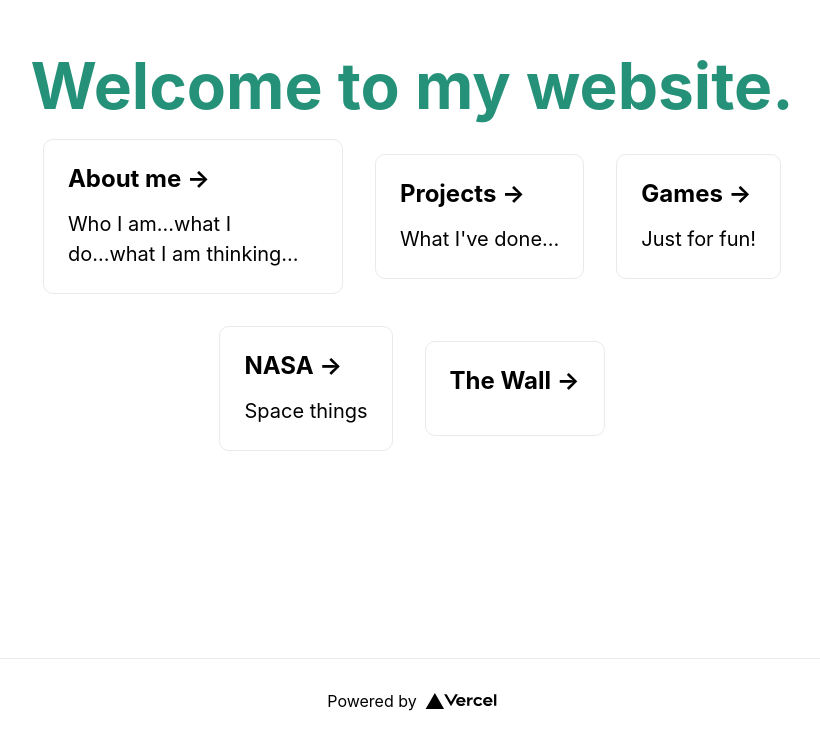
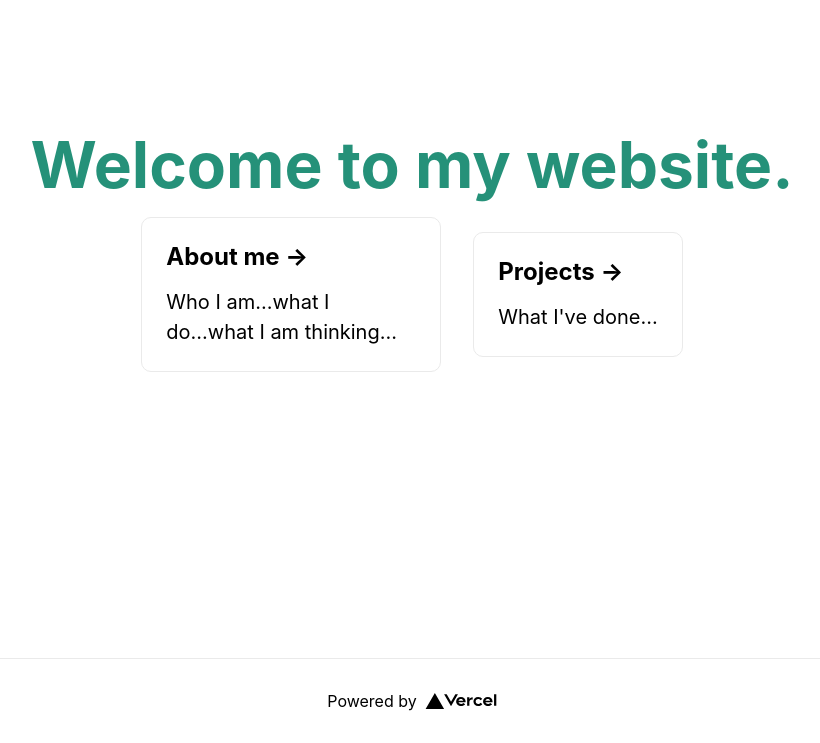
Before and after one commit to dworthm/play-site, a Next.js app in the folder mysite/: page / in a window 1280 px wide. Shown: the part 142-885 px from the top of the page, without its empty margins (228-1048 px from the left). Built offline with nearby package versions, Linux system fonts and the light colour scheme.

Commit message:
removed pages except for bio & projects

```diff
--- a/mysite/pages/index.js
+++ b/mysite/pages/index.js
@@ -30,23 +30,6 @@ export default function Home() {
               <p>What I&apos;ve done...</p>
             </a>
           </Link>
-          <Link href='/games'>
-            <a className={styles.card}>
-              <h2>Games &rarr;</h2>
-              <p>Just for fun!</p>
-            </a>
-          </Link>
-          <a href="https://www.nasa.gov/" className={styles.card}>
-            <h2>NASA &rarr;</h2>
-            <p>Space things</p>
-          </a>
-          <Link href='/wall'>
-            <a className={styles.card}>
-              <h2>The Wall &rarr;</h2>
-            </a>
-          </Link>
-
-
         </div>
       </main>
 
```
Also changed, not shown: mysite/pages/games/index.jsx (deleted, +0 -8 lines), mysite/pages/wall/index.jsx (deleted, +0 -8 lines).
